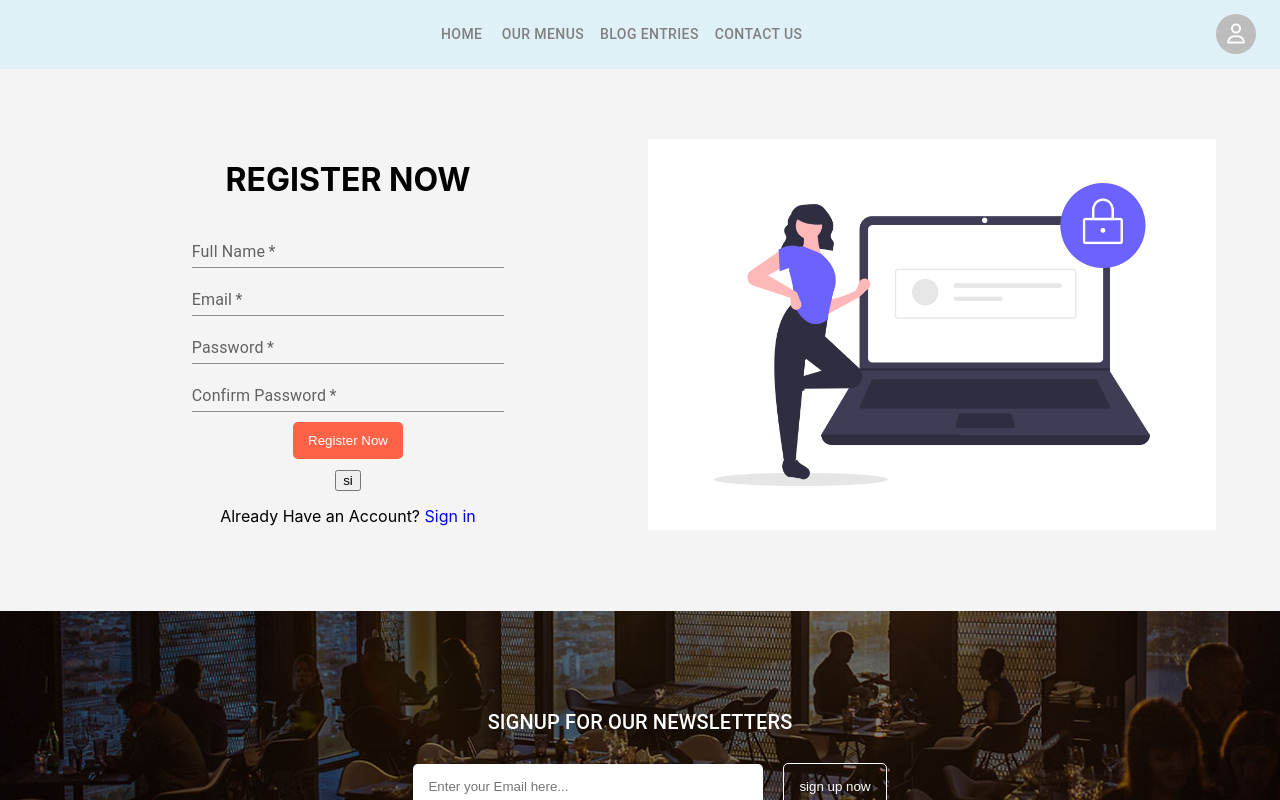
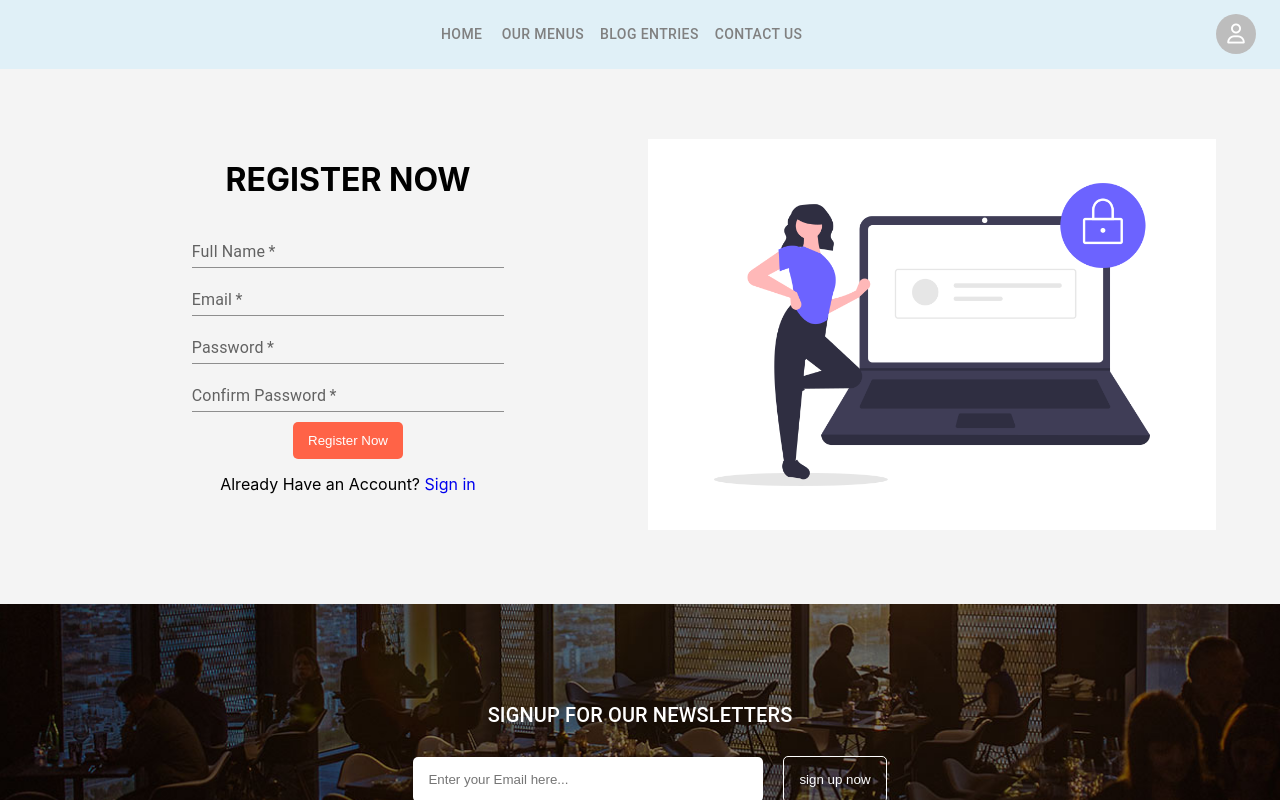
Before and after one commit to Moyen75/hotel-pro-client, a React (Create React App) app: page /register in a window 1280 px wide. Shown: the top 800 px of the page. Built offline with nearby package versions, Linux system fonts and the light colour scheme; no server answers.

Commit message:
login and register complete alhamdulillah

```diff
--- a/src/App.js
+++ b/src/App.js
@@ -12,7 +12,7 @@ import DinnerDetails from './shared/DinnerDetails/DinnerDetails';
 import Login from './shared/Login/Login';
 import AuthProvider from './context/AuthProvider/AuthProvider';
 import Register from './shared/Register/Register';
-import PrivateRoute from './pages/Home/Navigation/PrivateRoute';
+import PrivateRoute from './shared/PrivateRoute/PrivateRoute';
 
 function App() {
   return (
--- a/src/Firebase/useFirebase.js
+++ b/src/Firebase/useFirebase.js
@@ -33,7 +33,7 @@ const useFirebase = () => {
         setLoading(true)
         createUserWithEmailAndPassword(auth, email, password)
             .then(result => {
-                success()
+                success(result.user.displayName)
                 navigate('/')
                 updateProfile(auth.currentUser, {
                     displayName: name
--- a/src/pages/Home/Navigation/PrivateRoute.js
+++ b/src/shared/PrivateRoute/PrivateRoute.js
@@ -1,6 +1,7 @@
 import React from 'react';
 import { Navigate, useLocation } from 'react-router';
-import useAuth from '../../../hooks/useAuth';
+import useAuth from '../../hooks/useAuth';
+
 
 const PrivateRoute = ({ children }) => {
     const { user } = useAuth()
--- a/src/shared/Register/Register.js
+++ b/src/shared/Register/Register.js
@@ -30,7 +30,7 @@ const Register = () => {
     }
     const success = () => {
         swal(
-            'Great job!',
+            `Hello ${userData.name}!`,
             'You are successfully sign up!',
             'success'
         )
@@ -41,7 +41,7 @@ const Register = () => {
             error()
             return
         } else {
-            emailSignUp(userData.email, userData.password1, success, navigate)
+            emailSignUp(userData.email, userData.password1, userData.name, success, navigate)
         }
     }
 
@@ -90,7 +90,6 @@ const Register = () => {
                                     <input className='submit' style={{ display: "block", margin: "10px auto" }} type='submit' value='Register Now' />
                                 </form>
                             </Box>
-                              <button onClick={success}>si</button>
                             <Box sx={{ marginY: '15px' }}>
                                 <span>Already Have an Account?</span> <Link className='link' to='/login'>Sign in</Link>
                             </Box>
```
Also changed, not shown: firebase.json (added), 1 other file (tests, documents, lock files or other folders).
